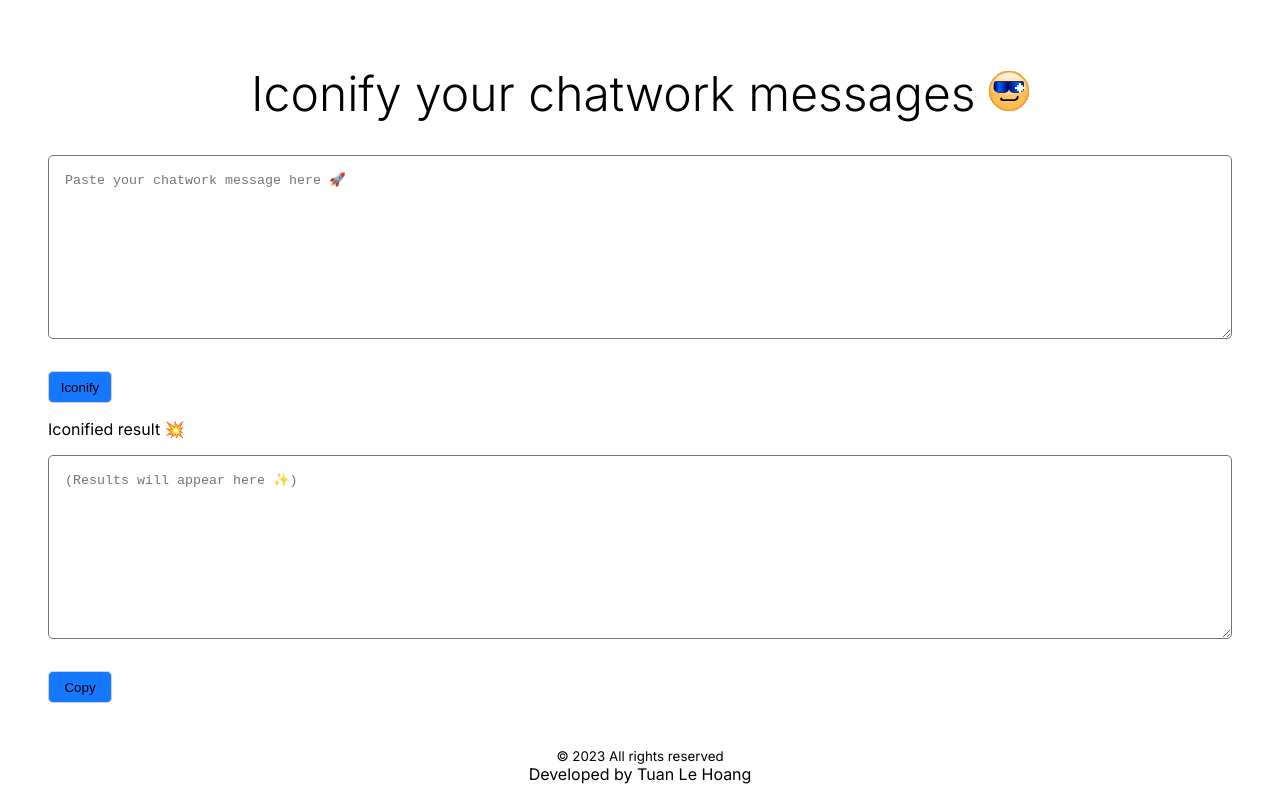
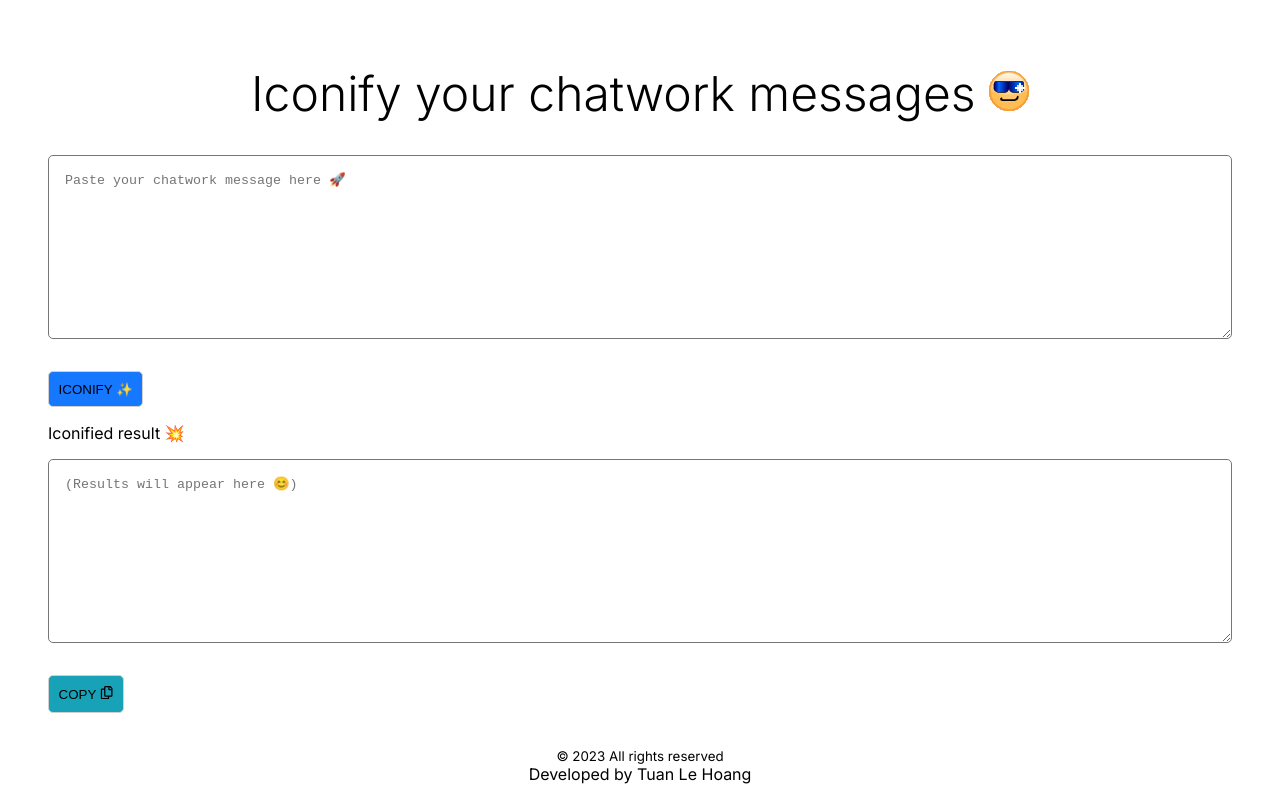
Before and after one commit to LeHoangTuanbk/chatwork-iconifier, a Next.js app: page / in a window 1280 px wide. Built offline with nearby package versions, Linux system fonts and the light colour scheme.

Commit message:
add icons

```diff
--- a/package.json
+++ b/package.json
@@ -12,6 +12,7 @@
     "next": "latest",
     "react": "latest",
     "react-dom": "latest",
+    "react-icons": "^4.11.0",
     "sass": "^1.68.0",
     "scss": "^0.2.4"
   },
--- a/src/app/layout.tsx
+++ b/src/app/layout.tsx
@@ -7,8 +7,8 @@
 const inter = Inter({ subsets: ["latin"] });
 
 export const metadata: Metadata = {
-  title: "Create Next App",
-  description: "Generated by create next app",
+  title: "Chatwork Iconifier",
+  description: "Iconify your chatwork messages",
 };
 
 export default function RootLayout({
--- a/src/app/page.tsx
+++ b/src/app/page.tsx
@@ -2,6 +2,7 @@
 import "./styles.scss";
 import SmilingFaceSunglasses from "@/../public/icons/smiling-face-sunglasses.gif";
 import Image from "next/image";
+import { FaRegCopy } from "react-icons/fa";
 
 const textareaMaxLength = 1000;
 const textareaRows = 10;
@@ -23,17 +24,21 @@
         maxLength={textareaMaxLength}
         rows={textareaRows}
       />
-      <button className="container__button">Iconify</button>
+      <button className="container__button">
+        Iconify <span className="button--iconify-icon">✨</span>
+      </button>
       <span>Iconified result 💥</span>
       <textarea
         defaultValue={""}
         className="container__textarea container__output"
         readOnly={true}
-        placeholder="(Results will appear here ✨)"
+        placeholder="(Results will appear here 😊)"
         maxLength={textareaMaxLength}
         rows={textareaRows}
       ></textarea>
-      <button className="container__button">Copy</button>
+      <button className="container__button container__button--copy">
+        Copy <FaRegCopy />
+      </button>
     </div>
   );
 }
--- a/src/app/styles.scss
+++ b/src/app/styles.scss
@@ -1,6 +1,7 @@
 $button-primary-color: #1677ff;
 $button-color-changing-percentage: 8%;
 $border-radius: 5px;
+$button-infor-color: #17a2b8;
 
 .container {
   display: flex;
@@ -28,8 +29,10 @@
   &__button {
     background-color: $button-primary-color;
     margin-block: 1rem;
-    width: 4rem;
-    height: 2rem;
+    padding: 0.6rem;
+    text-transform: uppercase;
+    width: fit-content;
+    height: fit-content;
     border-radius: $border-radius;
     border: 1px solid #d1d1d1;
     cursor: pointer;
@@ -47,5 +50,21 @@
         $button-color-changing-percentage
       );
     }
+
+    &--copy {
+      background-color: $button-infor-color;
+      &:hover {
+        background-color: lighten(
+          $button-infor-color,
+          $button-color-changing-percentage
+        );
+      }
+      &:active {
+        background-color: darken(
+          $button-infor-color,
+          $button-color-changing-percentage
+        );
+      }
+    }
   }
 }
```
Also changed, not shown: 1 other file (tests, documents, lock files or other folders).
